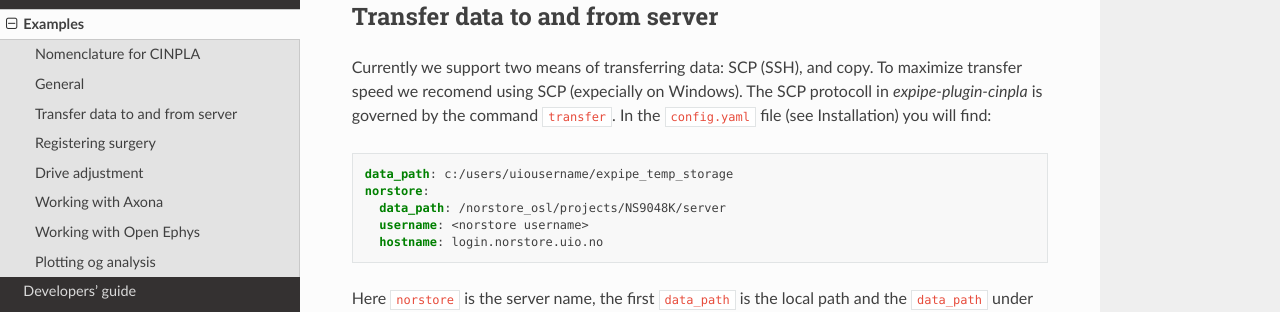
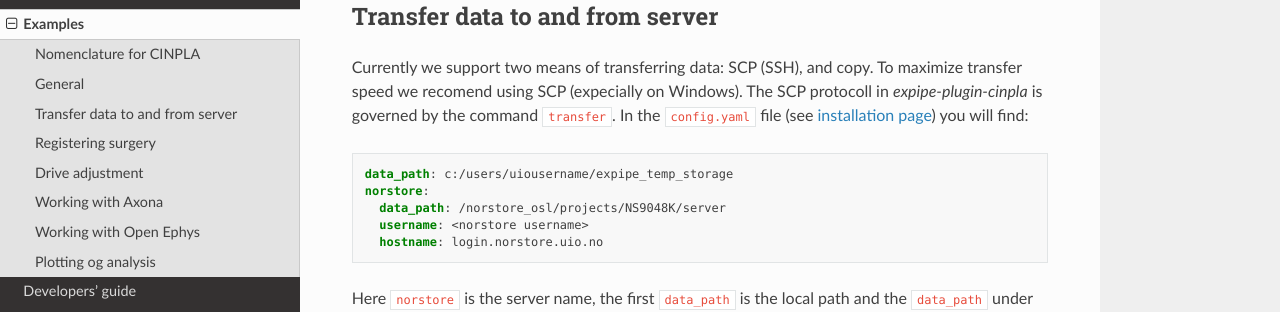
Before and after one commit to CINPLA/expipe-plugin-cinpla, a Sphinx documentation site: the page built from docs/examples.rst, in a window 1280 px wide and 900 px high, scrolled down 790 px. Shown: the part 152-464 px from the top of the window. Built offline with Sphinx 7.4.7 and the Read the Docs theme 2.0.0, drawn with Linux system fonts in a browser that asks for light colours.

Commit message:
proper link

```diff
--- a/docs/authors.rst
+++ b/docs/authors.rst
@@ -1,6 +1,6 @@
-***************************
+=======
 Authors
-***************************
+=======
 
 
 Main authors:
--- a/docs/examples.rst
+++ b/docs/examples.rst
@@ -41,7 +41,7 @@ Transfer data to and from server
 Currently we support two means of transferring data: SCP (SSH), and copy.
 To maximize transfer speed we recomend using SCP (expecially on Windows). The
 SCP protocoll in `expipe-plugin-cinpla` is governed by the command ``transfer``.
-In the ``config.yaml`` file (see Installation) you will find:
+In the ``config.yaml`` file (see :ref:`installation page <installation_page>`) you will find:
 
 .. code-block:: yaml
 
```
Also changed, not shown: docs/installation.rst (+9 -5 lines).
